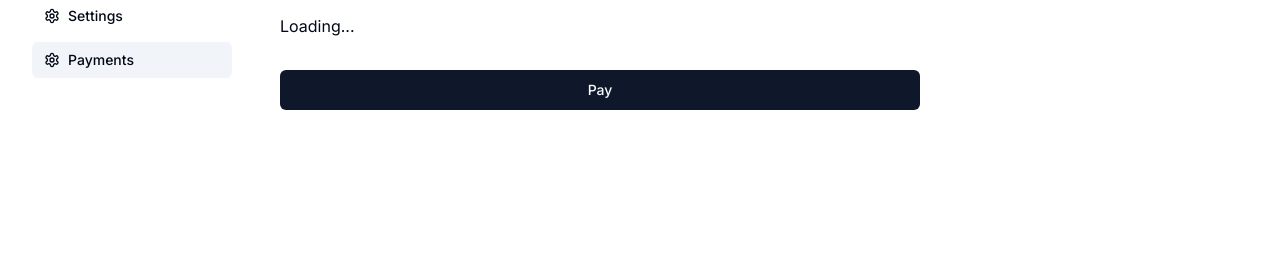
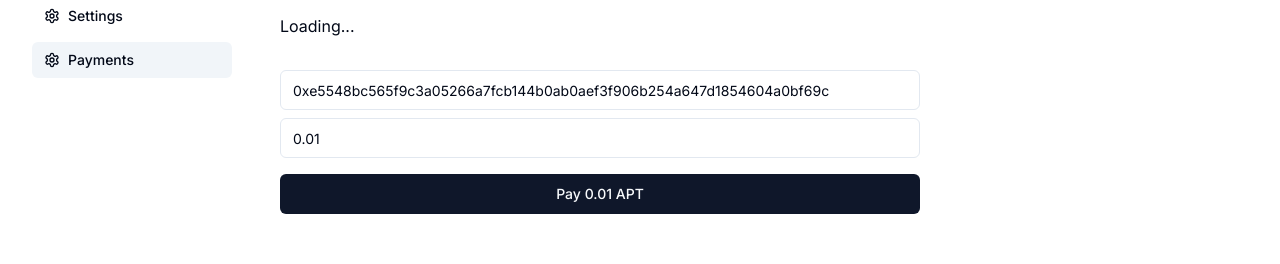
Before and after one commit to AptCash/aptcash-frontend, a Next.js app: page /dashboard/payment in a window 1280 px wide. Shown: the part 179-443 px from the top of the page. Built offline with nearby package versions, Linux system fonts and the light colour scheme; no server answers.

Commit message:
Integrated Paypal flow

```diff
--- a/package.json
+++ b/package.json
@@ -55,6 +55,7 @@
     "@types/node": "^20",
     "@types/react": "^18",
     "@types/react-dom": "^18",
+    "class-validator": "^0.14.1",
     "eslint": "^8",
     "eslint-config-next": "14.2.6",
     "postcss": "^8",
--- a/src/app/dashboard/payment/page.tsx
+++ b/src/app/dashboard/payment/page.tsx
@@ -13,6 +13,9 @@ import { set } from "react-hook-form";
 import axios from "axios";
 import { toast } from "@/components/ui/use-toast";
 import { Button } from "@/components/ui/button";
+import { Label } from "@/components/ui/label";
+import { Input } from "@/components/ui/input";
+import { Card } from "@/components/ui/card";
 
 const metadata = {
   title: "Payments Page",
@@ -22,6 +25,15 @@ const metadata = {
 export default function PaymentsPage() {
   const [clientToken, setClientToken] = useState<string | null>(null);
   const [dropinInstance, setDropinInstance] = useState<Dropin | null>(null);
+
+  const [toAddress, setToAddress] = useState(
+    "0xe5548bc565f9c3a05266a7fcb144b0ab0aef3f906b254a647d1854604a0bf69c"
+  );
+  const [aptAmount, setAptAmount] = useState(0.01);
+
+  const [txHash, setTxHash] = useState<null | string>(null);
+
+  const [isPaymentProcessing, setIsPaymentProcessing] = useState(false);
 
   useEffect(() => {
     async function fetchClientToken() {
@@ -57,24 +69,29 @@ export default function PaymentsPage() {
     if (!dropinInstance) return;
 
     try {
+      setIsPaymentProcessing(true);
       const paymentPayload = await dropinInstance.requestPaymentMethod();
 
       const { nonce } = paymentPayload;
 
       const payload = {
         nonce,
-        toAddress: 10000,
-        aptAmount: 0.1,
+        toAddress: toAddress,
+        aptAmount: aptAmount,
       };
 
       const res = await axiosInstance.post("/paypal/checkout", payload);
 
       const data = res.data as {
         message: string;
+        txHash: string;
       };
+
+      setTxHash(data.txHash);
 
       toast({
         title: data.message,
+        description: `Transaction Hash: ${data.txHash}`,
       });
     } catch (err) {
       console.log(err);
@@ -82,6 +99,8 @@ export default function PaymentsPage() {
         title: "An error occurred.",
         variant: "destructive",
       });
+    } finally {
+      setIsPaymentProcessing(false);
     }
   }
 
@@ -92,11 +111,60 @@ export default function PaymentsPage() {
       {!clientToken && <p>Loading...</p>}
 
       <div className="max-w-screen-sm">
+        <div className="grid gap-2 mb-4">
+          <div className="grid gap-1">
+            <Label className="sr-only" htmlFor="email">
+              To Address
+            </Label>
+
+            <Input
+              id="toAddress"
+              value={toAddress}
+              placeholder="0x123..."
+              type="text"
+              autoCapitalize="none"
+              autoComplete="off"
+              autoCorrect="off"
+              disabled={isPaymentProcessing}
+              onChange={(e) => setToAddress(e.target.value)}
+            />
+          </div>
+          <div className="grid gap-1">
+            <Label className="sr-only" htmlFor="email">
+              Amount In APT
+            </Label>
+            <Input
+              id="aptAmount"
+              value={aptAmount}
+              placeholder="0.01"
+              type="number"
+              autoCapitalize="none"
+              autoComplete="off"
+              autoCorrect="off"
+              disabled={isPaymentProcessing}
+              onChange={(e) => setAptAmount(parseFloat(e.target.value))}
+            />
+          </div>
+        </div>
+
         <div id="dropin-container-div"></div>
 
-        <Button onClick={handlePayment} className="w-full">
-          Pay
+        <Button
+          onClick={handlePayment}
+          className="w-full"
+          disabled={isPaymentProcessing}
+        >
+          Pay {aptAmount} APT
         </Button>
+
+        {txHash && (
+          <Card className="mt-4 p-4">
+            <p>
+              <span className="font-bold">Transaction Hash: </span>
+              {txHash}
+            </p>
+          </Card>
+        )}
       </div>
     </DashboardShell>
   );
```
Also changed, not shown: 1 other file (tests, documents, lock files or other folders).
